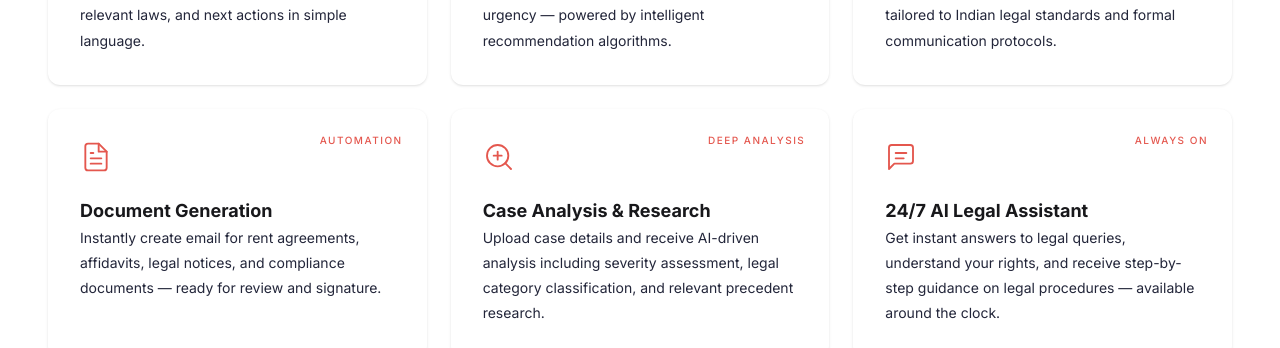
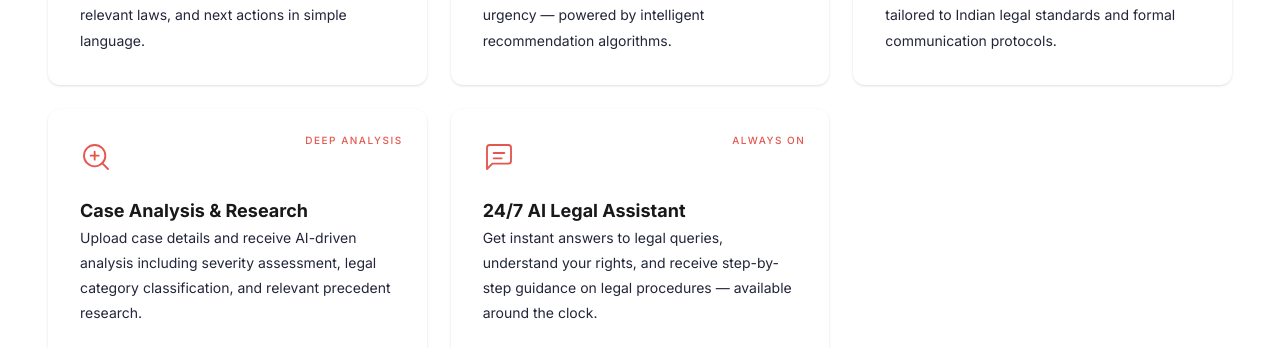
Before and after one commit to misbashaikh9/Law_Project_AICW, a React (Vite) app in the folder frontend/: page / in a window 1280 px wide. Shown: the part 1240-1588 px from the top of the page. Built offline with nearby package versions, Linux system fonts and the light colour scheme.

Commit message:
remove the documantation card

```diff
--- a/frontend/src/pages/Services.jsx
+++ b/frontend/src/pages/Services.jsx
@@ -38,21 +38,6 @@ const services = [
     description:
       "Generate professionally worded legal emails, notices, and demand letters using AI prompts tailored to Indian legal standards and formal communication protocols.",
     tag: "AI Prompt",
-  },
-  {
-    icon: (
-      <svg className="w-8 h-8" viewBox="0 0 24 24" fill="none" stroke="currentColor" strokeWidth="1.4" strokeLinecap="round" strokeLinejoin="round">
-        <path d="M14 2H6a2 2 0 0 0-2 2v16a2 2 0 0 0 2 2h12a2 2 0 0 0 2-2V8z" />
-        <polyline points="14 2 14 8 20 8" />
-        <line x1="16" y1="13" x2="8" y2="13" />
-        <line x1="16" y1="17" x2="8" y2="17" />
-        <polyline points="10 9 9 9 8 9" />
-      </svg>
-    ),
-    title: "Document Generation",
-    description:
-      "Instantly create email for rent agreements, affidavits, legal notices, and compliance documents — ready for review and signature.",
-    tag: "Automation",
   },
   {
     icon: (
```
